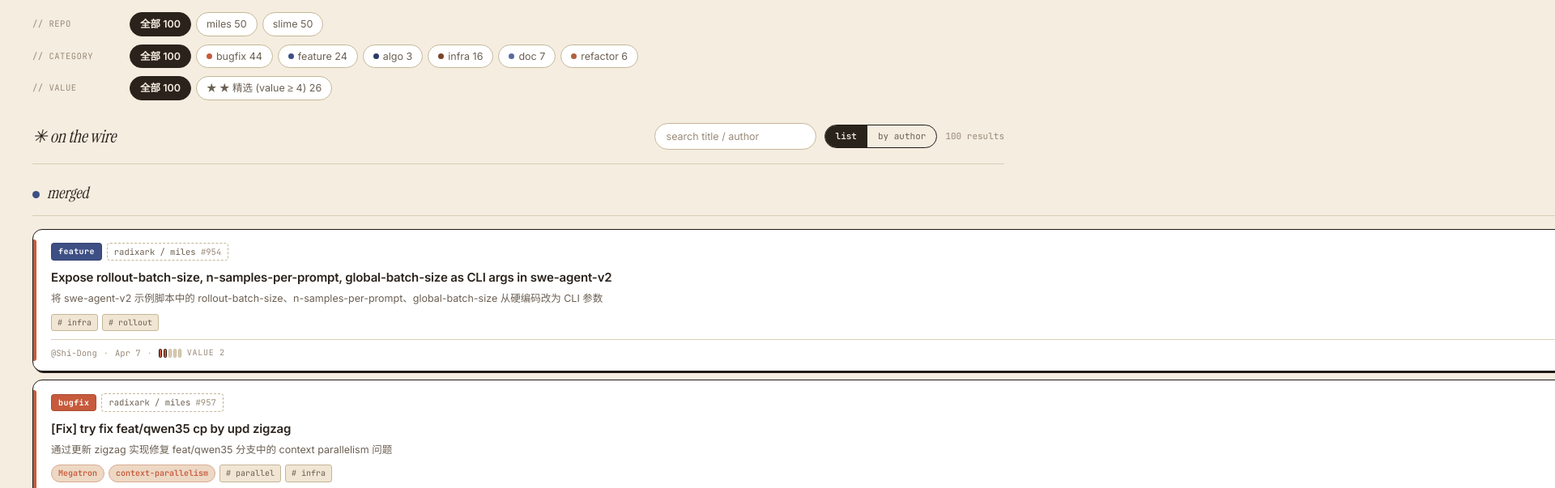
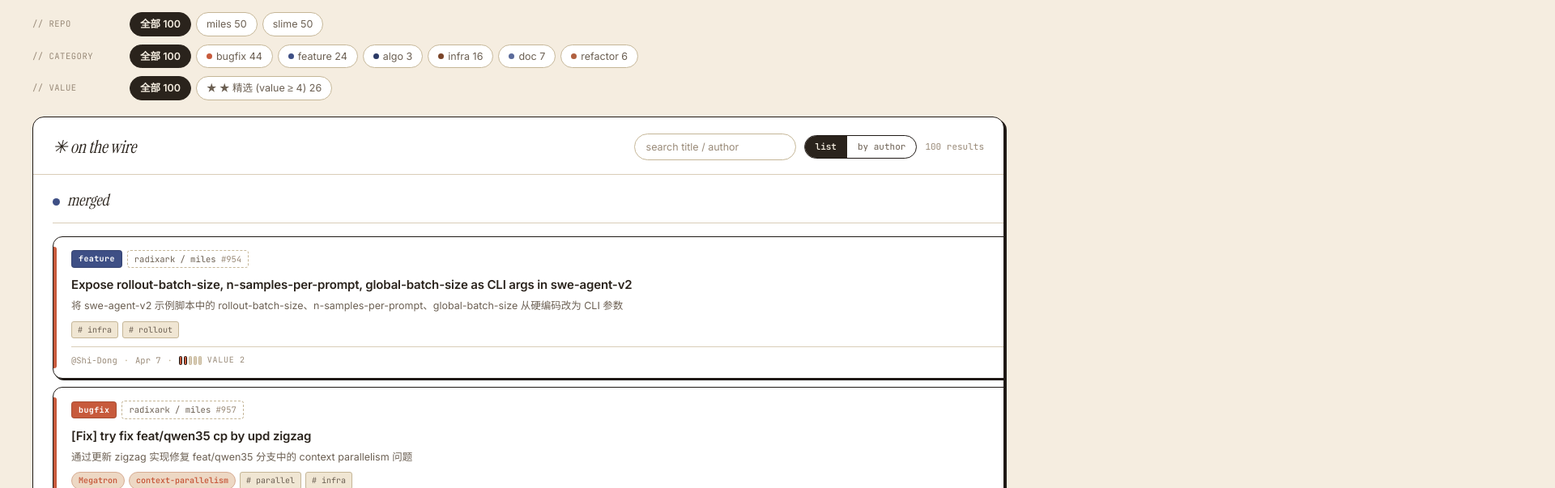
Before and after one commit to GeLee-Q/pr-tracker-web, a Next.js app: page / in a window 1280 px wide. Shown: the part 833-1436 px from the top of the page at 81% size, 1920 px wide, since content can reach past the window. Built offline with nearby package versions, Linux system fonts and the light colour scheme.

Commit message:
fix: wrap PR grid in bordered container; columns match page width

```diff
--- a/app/globals.css
+++ b/app/globals.css
@@ -412,10 +412,20 @@ a { color: inherit; text-decoration: none; }
 }
 .fchip.active .fchip-dot { background: rgba(255,255,255,0.7) !important; }
 
+/* ── PR section wrapper ──────────────────────────── */
+.pr-section {
+  background: var(--paper-1);
+  border: 1.5px solid var(--rule);
+  border-radius: 14px;
+  box-shadow: 3px 3px 0 var(--rule);
+  margin-top: 20px;
+  overflow: hidden;
+}
+
 /* ── wire header ─────────────────────────────────── */
 .wire-header {
   display: flex; align-items: center; justify-content: space-between;
-  padding: 28px 0 16px;
+  padding: 20px 24px 16px;
   border-bottom: 1.5px solid var(--rule-soft);
 }
 .wire-title {
@@ -455,10 +465,13 @@ a { color: inherit; text-decoration: none; }
 /* ── PR grid ─────────────────────────────────────── */
 .pr-grid {
   display: grid; grid-template-columns: 1fr 1fr;
-  gap: 0 28px;
+  gap: 0;
   margin-top: 0;
 }
-.pr-col { padding-top: 20px; }
+.pr-col { padding: 16px 24px 24px; }
+.pr-col:first-child {
+  border-right: 1px solid var(--rule-soft);
+}
 .pr-col-header {
   display: flex; align-items: baseline; gap: 9px;
   margin-bottom: 16px; padding-bottom: 12px;
@@ -692,6 +705,7 @@ a { color: inherit; text-decoration: none; }
 @media (max-width: 1000px) {
   .hero { grid-template-columns: 1fr; }
   .pr-grid { grid-template-columns: 1fr; }
+  .pr-col:first-child { border-right: none; border-bottom: 1px solid var(--rule-soft); }
   .stats-cols { grid-template-columns: 1fr; }
   .stat-divider { width: auto; height: 1px; }
   .page-content { padding: 0 20px 60px; }
--- a/app/pr-tracker/PRTrackerClient.tsx
+++ b/app/pr-tracker/PRTrackerClient.tsx
@@ -526,6 +526,7 @@ export default function PRTrackerClient() {
         </section>
 
         {/* ── on the wire ── */}
+        <div className="pr-section">
           <div className="wire-header">
             <div className="wire-title">✳ on the wire</div>
             <div className="wire-controls">
@@ -564,7 +565,7 @@ export default function PRTrackerClient() {
               </div>
             </div>
           ) : (
-          <div className="author-groups">
+            <div className="author-groups" style={{ padding: "16px 24px 24px" }}>
               {authorGroups.map(([author, prs]) => (
                 <div key={author} className="author-group">
                   <div className="author-group-header">
@@ -576,6 +577,7 @@ export default function PRTrackerClient() {
               ))}
             </div>
           )}
+        </div>
 
       </div>
     </div>
```
Lines whose indentation alone changed are shown as unchanged.
